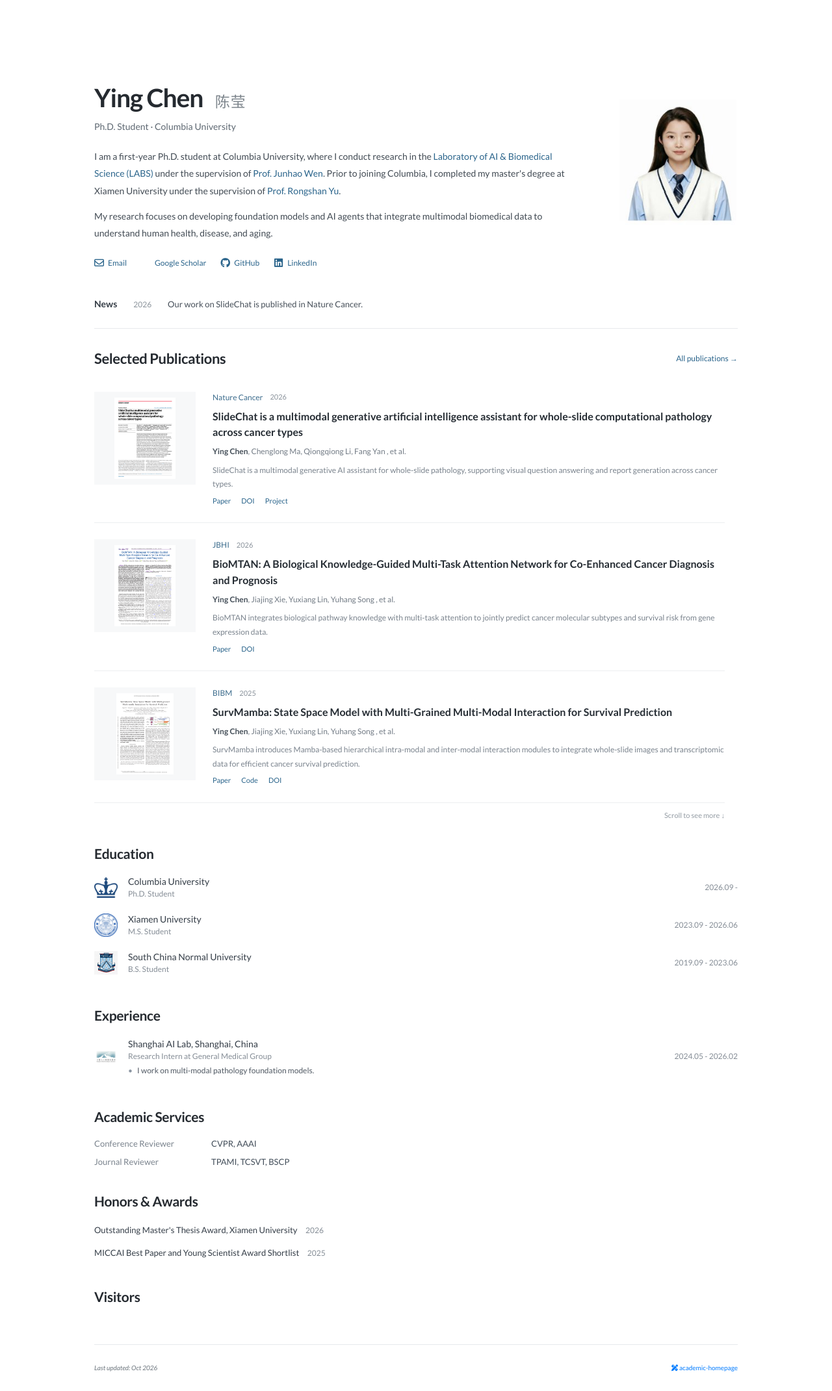
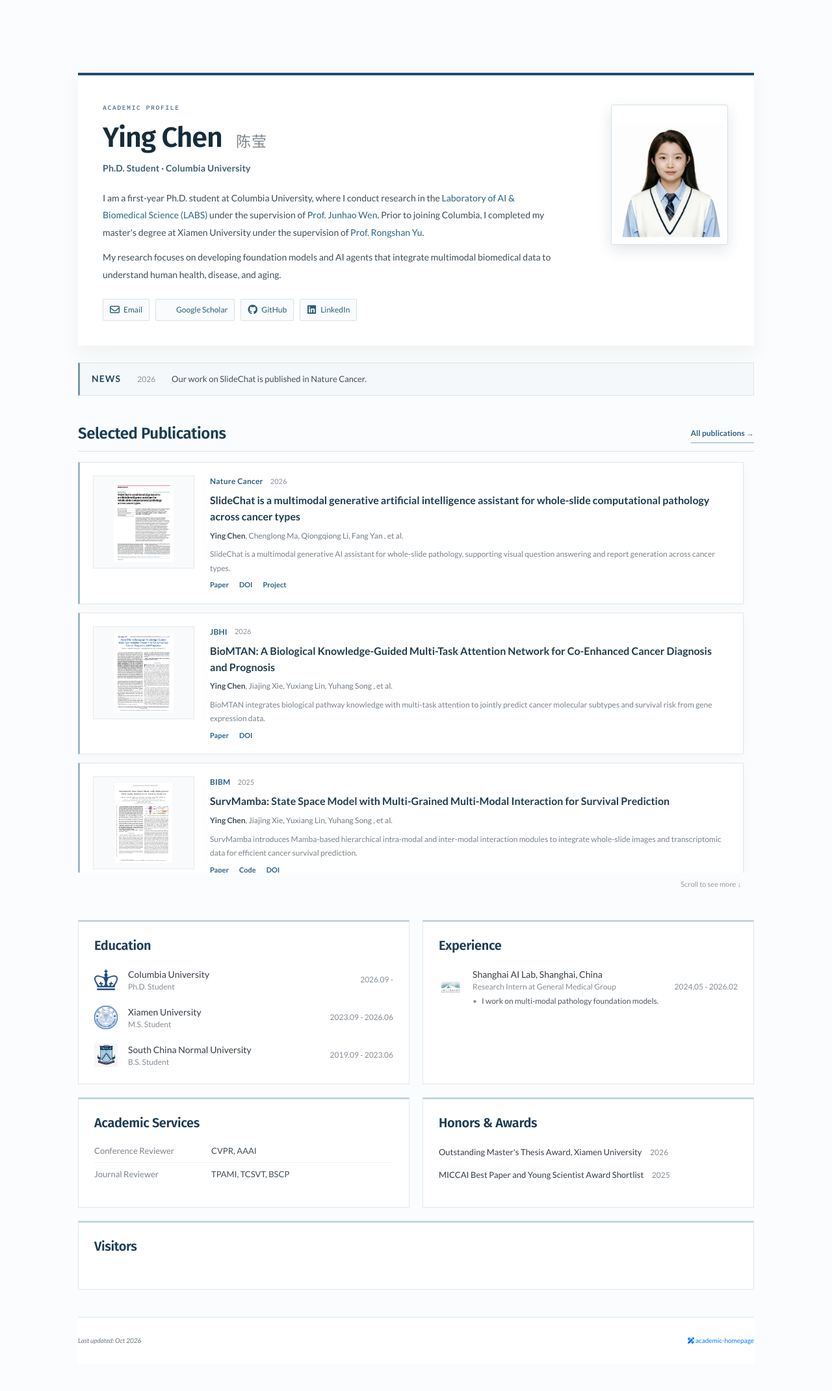
Before and after one commit to CYing18/CYing18.github.io, a Jekyll site: the page built from index.html, in a window 1280 px wide. Shown: the whole page at 65% size. Built offline with Jekyll 4.4.1, drawn with Linux system fonts in a browser that asks for light colours; nearby versions of some CDN libraries; a style sheet for code colours, icons or effects is not loaded; after the commit the page ends 2099 px from its top, so only the background shows below that.

Commit message:
Refine homepage with academic visual style

```diff
--- a/assets/css/global.css
+++ b/assets/css/global.css
@@ -555,6 +555,201 @@
     width: 100%;
 }
 
+/* Academic visual refinements */
+.homepage {
+    background: #fbfcfd;
+}
+
+.homepage-container {
+    max-width: 1040px;
+}
+
+.home-hero {
+    position: relative;
+    margin-top: 32px;
+    padding: 42px 38px 38px;
+    border-top: 4px solid #1d4e70;
+    background: #fff;
+    box-shadow: 0 10px 30px rgba(31, 53, 70, 0.06);
+}
+
+.home-hero-copy::before {
+    display: block;
+    margin-bottom: 13px;
+    color: #54768f;
+    content: "ACADEMIC PROFILE";
+    font-family: "Source Code Pro", monospace;
+    font-size: 10px;
+    font-weight: 600;
+    letter-spacing: 0.14em;
+}
+
+.home-hero h1 {
+    color: #172c3a;
+    font-family: "Fira Sans", sans-serif;
+    font-size: 43px;
+}
+
+.home-affiliation {
+    color: #416278;
+    font-weight: 600;
+    letter-spacing: 0.01em;
+}
+
+.home-bio p {
+    max-width: 690px;
+    color: #3f4e59;
+}
+
+.home-portrait {
+    padding: 5px;
+    border: 1px solid #d5e0e7;
+    border-radius: 3px;
+    background: #fff;
+    box-shadow: 0 8px 22px rgba(24, 54, 75, 0.12);
+}
+
+.home-social {
+    gap: 9px;
+}
+
+.home-social a {
+    padding: 7px 10px;
+    border: 1px solid #d8e2e7;
+    border-radius: 2px;
+    background: #f9fbfc;
+    color: #285c7e;
+    transition: border-color 160ms ease, background-color 160ms ease, transform 160ms ease;
+}
+
+.home-social a:hover {
+    border-color: #7f9eb1;
+    background: #eef5f8;
+    color: #173f5c;
+    text-decoration: none;
+    transform: translateY(-1px);
+}
+
+.home-news {
+    margin: 26px 0 0;
+    padding: 15px 18px;
+    border: 1px solid #dce5e9;
+    border-left: 3px solid #7599ae;
+    background: #f5f8fa;
+}
+
+.home-news h2 {
+    color: #24465d;
+    text-transform: uppercase;
+    letter-spacing: 0.08em;
+}
+
+.home-publications {
+    padding-top: 44px;
+}
+
+.home-section-heading {
+    margin-bottom: 16px;
+    padding-bottom: 12px;
+    border-bottom: 1px solid #d9e3e8;
+}
+
+.home-section-heading h2,
+.home-profile-sections h2 {
+    color: #1c3d55;
+    font-family: "Fira Sans", sans-serif;
+    font-size: 24px;
+}
+
+.home-section-heading a {
+    padding: 5px 0;
+    border-bottom: 1px solid #8baabb;
+    color: #2d6386;
+    font-weight: 600;
+}
+
+.home-publication-scroll {
+    padding-right: 16px;
+}
+
+.home-publication {
+    gap: 24px;
+    margin-bottom: 13px;
+    padding: 20px;
+    border: 1px solid #e0e7eb;
+    border-left: 3px solid #9eb8c7;
+    background: #fff;
+    box-shadow: 0 3px 12px rgba(40, 65, 81, 0.035);
+    transition: border-color 160ms ease, box-shadow 160ms ease;
+}
+
+.home-publication:hover {
+    border-left-color: #346d91;
+    box-shadow: 0 7px 19px rgba(40, 65, 81, 0.09);
+}
+
+.home-publication-cover {
+    border: 1px solid #e4eaed;
+    background: #f8fafb;
+}
+
+.home-publication-meta span {
+    color: #286184;
+    font-weight: 600;
+    letter-spacing: 0.02em;
+}
+
+.home-publication h3 {
+    color: #203c4e;
+}
+
+.home-publication-links a {
+    font-weight: 600;
+}
+
+.home-profile-sections {
+    display: grid;
+    grid-template-columns: repeat(2, minmax(0, 1fr));
+    gap: 20px;
+    margin-top: 46px;
+}
+
+.home-profile-sections > section {
+    padding: 24px;
+    border: 1px solid #e0e7eb;
+    border-top: 3px solid #c3d5df;
+    background: #fff;
+}
+
+.home-profile-sections > .home-visitors {
+    grid-column: 1 / -1;
+}
+
+.home-profile-sections h2 {
+    margin-bottom: 22px;
+    font-size: 20px;
+}
+
+.home-profile-entry:last-child,
+.home-awards p:last-child {
+    margin-bottom: 0;
+}
+
+.home-services p {
+    padding-bottom: 8px;
+    border-bottom: 1px solid #eef2f4;
+}
+
+.home-services p:last-child {
+    border-bottom: 0;
+}
+
+.homepage .footer {
+    max-width: 1040px;
+    margin-top: 42px !important;
+    border-color: #d9e3e8 !important;
+}
+
 @media (max-width: 767.98px) {
     .homepage .navbar {
         min-height: 64px;
@@ -599,11 +794,16 @@
     .home-hero {
         grid-template-columns: minmax(0, 1fr) 84px;
         gap: 18px;
-        padding: 32px 0 25px;
+        margin-top: 20px;
+        padding: 27px 22px 25px;
     }
 
     .home-hero-copy {
         display: contents;
+    }
+
+    .home-hero-copy::before {
+        display: none;
     }
 
     .home-hero h1 {
@@ -630,6 +830,7 @@
         width: 84px;
         height: 101px;
         margin: 0;
+        padding: 3px;
     }
 
     .home-bio,
@@ -649,6 +850,7 @@
 
     .home-social a {
         gap: 4px;
+        padding: 5px 7px;
         font-size: 10px;
     }
 
@@ -659,7 +861,8 @@
 
     .home-news {
         gap: 16px;
-        padding: 10px 0 24px;
+        margin-top: 20px;
+        padding: 11px 12px;
         font-size: 11px;
     }
 
@@ -672,7 +875,7 @@
     }
 
     .home-publications {
-        padding-top: 25px;
+        padding-top: 35px;
     }
 
     .home-section-heading h2 {
@@ -689,7 +892,8 @@
 
     .home-publication {
         grid-template-columns: 1fr;
-        padding: 23px 0;
+        margin-bottom: 10px;
+        padding: 18px;
     }
 
     .home-publication-cover {
@@ -710,8 +914,17 @@
     }
 
     .home-profile-sections {
+        grid-template-columns: 1fr;
         gap: 29px;
-        margin-top: 31px;
+        margin-top: 36px;
+    }
+
+    .home-profile-sections > section {
+        padding: 20px 18px;
+    }
+
+    .home-profile-sections > .home-visitors {
+        grid-column: auto;
     }
 
     .home-profile-sections h2 {
```
